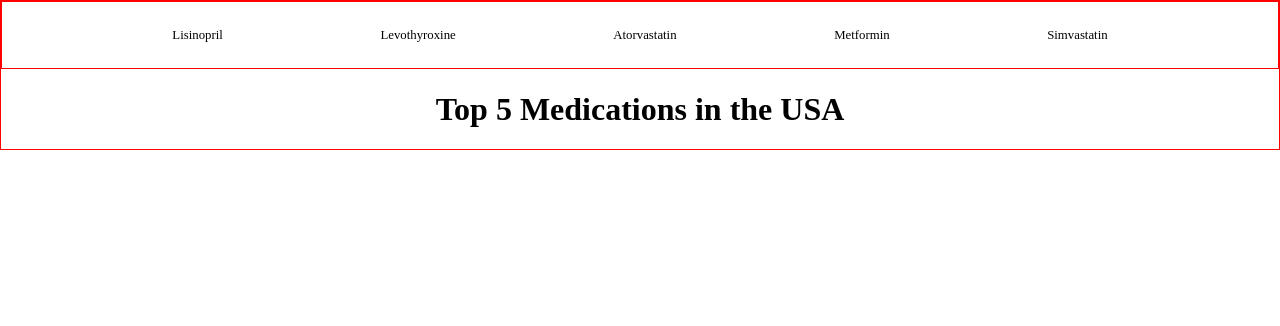
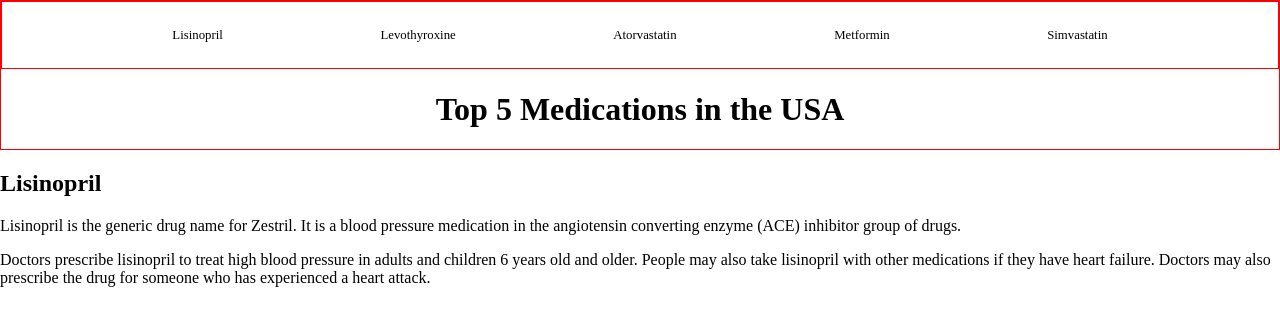
Before and after one commit to dev-martin02/Top-5-Medication, a plain HTML site: page index.html in a window 1280 px wide. Drawn offline with Linux system fonts and the light colour scheme.

Commit message:
Main content started

```diff
--- a/index.html
+++ b/index.html
@@ -19,7 +19,24 @@
       </nav>
       <h1>Top 5 Medications in the USA</h1>
     </header>
-    <main></main>
+    <main>
+      <section id="Lisinopril">
+        <article class="info-medication">
+          <h2>Lisinopril</h2>
+          <p>
+            Lisinopril is the generic drug name for Zestril. It is a blood
+            pressure medication in the angiotensin converting enzyme (ACE)
+            inhibitor group of drugs.
+          </p>
+          <p>
+            Doctors prescribe lisinopril to treat high blood pressure in adults
+            and children 6 years old and older. People may also take lisinopril
+            with other medications if they have heart failure. Doctors may also
+            prescribe the drug for someone who has experienced a heart attack.
+          </p>
+        </article>
+      </section>
+    </main>
     <footer></footer>
   </body>
 </html>
```
